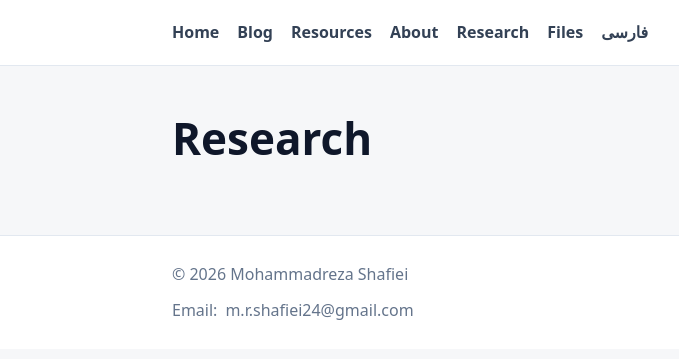
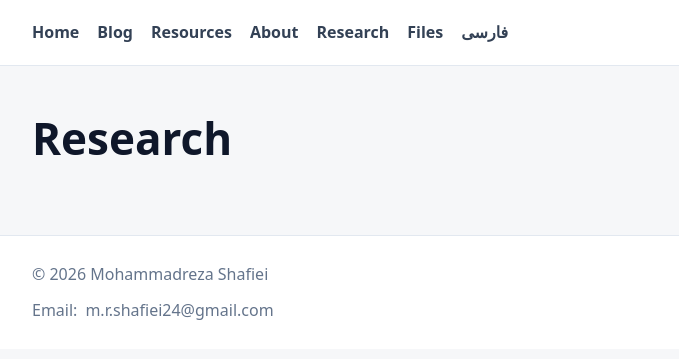
Before and after one commit to Mohamadrezash204/Mohamadrezash204.github.io, a Jekyll site: the page built from research/index.md, in a window 1280 px wide. Shown: the top 359 px of the page, without its empty margins (18-697 px from the left). Built offline with Jekyll 4.4.1, drawn with Linux system fonts in a browser that asks for light colours.

Commit message:
Unify page content width

```diff
--- a/_layouts/default.html
+++ b/_layouts/default.html
@@ -27,7 +27,7 @@
 
 <body class="lang-{{ page.lang | default: 'en' }} {% if page.lang == 'fa' %}rtl{% else %}ltr{% endif %}">
   <header class="site-header">
-    <div class="container {% if page.url == '/' %}home-container{% endif %}">
+    <div class="container">
       {% if page.lang == "fa" %}
         <nav aria-label="Main navigation">
           <a href="/fa/">خانه</a>
@@ -51,12 +51,12 @@
     </div>
   </header>
 
-  <main class="container content-flow {% if page.url == '/' %}home-container{% endif %}">
+  <main class="container content-flow">
     {{ content }}
   </main>
 
   <footer>
-    <div class="container footer-inner {% if page.url == '/' %}home-container{% endif %}">
+    <div class="container footer-inner">
       <div>
         {% if page.lang == "fa" %}
           © 2026 محمدرضا شفیعی
--- a/assets/style.css
+++ b/assets/style.css
@@ -54,12 +54,8 @@ a {
 }
 
 .container {
-  width: min(100% - 40px, 900px);
+  width: min(100% - 40px, 1180px);
   margin: 0 auto;
-}
-
-.home-container {
-  width: min(100% - 40px, 1180px);
 }
 
 nav {
@@ -584,10 +580,6 @@ footer {
     width: min(100% - 28px, 900px);
   }
 
-  .home-container {
-    width: min(100% - 28px, 900px);
-  }
-
   main {
     padding-top: 30px;
   }
```
